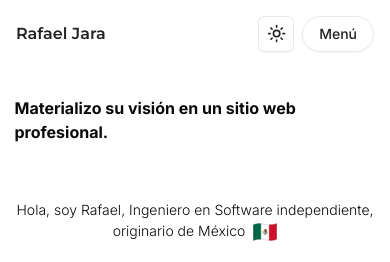
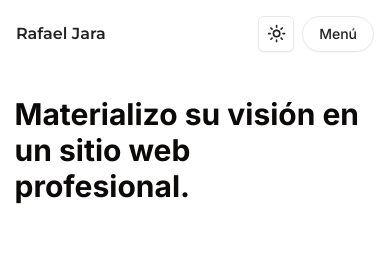
Before and after one commit to rafaeljara-dev/rafaeljara, a Next.js app: page / in a window 390 px wide. Shown: the top 262 px of the page. Built offline with nearby package versions, Linux system fonts and the light colour scheme; no server answers.

Commit message:
TextAnimation error size

```diff
--- a/components/landing-hero.tsx
+++ b/components/landing-hero.tsx
@@ -10,7 +10,7 @@ export const LandingHero = () => {
         <>
             <div className="font-bold">
                 <div className="flex justify-start">
-                    <div className="text-3xl sm:text-1xl md:text-1xl lg:text-6xl">
+                    <div className="text-3xl lg:text-6xl">
                         <TextAnimation />
                     </div>
                 </div>
```
